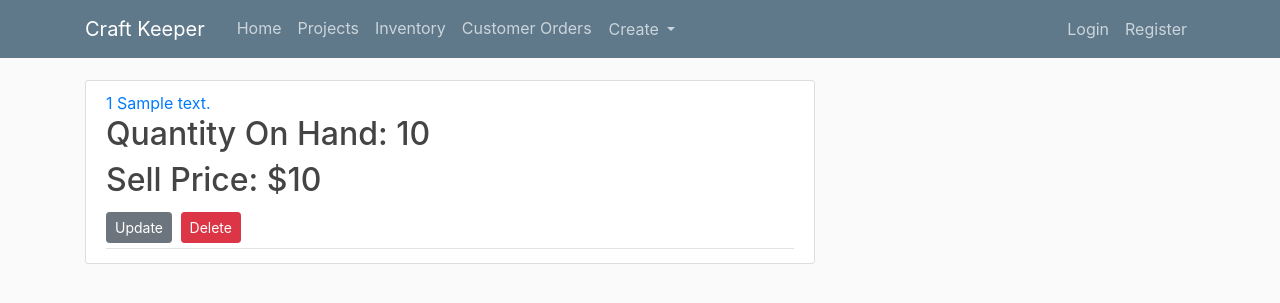
After one commit to akalezic/comp453, a Flask app: template flaskDemo/templates/inve.html in a window 1280 px wide. The commit adds this page. Shown: the top 303 px of the page. Run offline with Flask 2, Linux system fonts and the light colour scheme; the template is opened without the code that fills it: most values are stand-ins (such as "Sample title", 1, 10 or a date in 2020); parts of the project's set-up code (start-up, migrations or seed data) failed here and were passed over; some libraries are stand-ins or nearby versions.

Commit message:
read previous comment

```diff
--- a/flaskDemo/models.py
+++ b/flaskDemo/models.py
@@ -45,3 +45,6 @@ class Order_Line(db.Model):
 
 class Required_Items(db.Model):
     __table__ = db.Model.metadata.tables['required_items']
+
+class Inventory(db.Model):
+    __table__ = db.Model.metadata.tables['inventory']
--- /dev/null
+++ b/flaskDemo/templates/inve.html
@@ -0,0 +1,16 @@
+{% extends "layout.html" %}
+{% block content %}
+  <article class="media content-section">
+    <div class="media-body">
+      <div class="article-metadata">
+        <a class="mr-2" href="#">{{ inve.project_id }} {{ inve.item_desc }}</a>
+		<h2><a class="article-title">Quantity On Hand: {{ inve.qtyOnHand }}</a></h2>
+		<h2><a class="article-title">Sell Price: ${{ inve.sell_price }}</a></h2>
+          <div>
+            <a class="btn btn-secondary btn-sm mt-1 mb-1" href="#">Update</a>
+            <button type="button" class="btn btn-danger btn-sm m-1" data-toggle="modal" data-target="#deleteModal">Delete</button>
+          </div>
+      </div>
+    </div>
+  </article>
+{% endblock content %}
--- a/flaskDemo/templates/layout.html
+++ b/flaskDemo/templates/layout.html
@@ -28,6 +28,8 @@
             <div class="navbar-nav mr-auto">
               <a class="nav-item nav-link" href="{{ url_for('home') }}">Home</a>
               <a class="nav-item nav-link" href="{{ url_for('projects') }}">Projects</a>
+              <a class="nav-item nav-link" href="{{ url_for('inventory') }}">Inventory</a>
+			        <a class="nav-item nav-link" href="{{ url_for('customerorder') }}">Customer Orders</a>
               <div class="dropdown navbar-dark bg-steel" >
                 <button class="btn navbar-dark nav-link bg-steel dropdown-toggle" type="button" id="dropdownMenuButton" data-toggle="dropdown" aria-haspopup="true" aria-expanded="false">
                   Create
```
Also changed, not shown: flaskDemo/routes.py (+16 -1 lines), flaskDemo/templates/inventory.html (added, +15 -0 lines).
